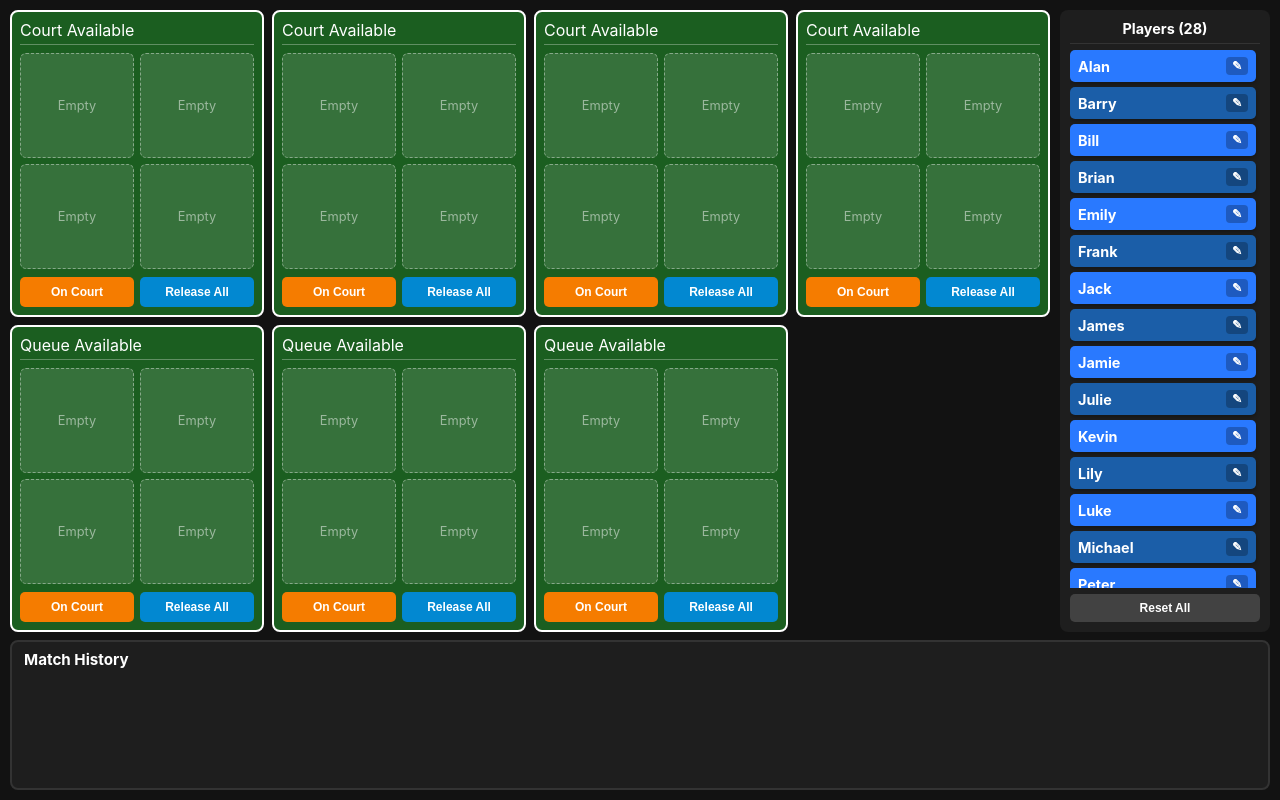
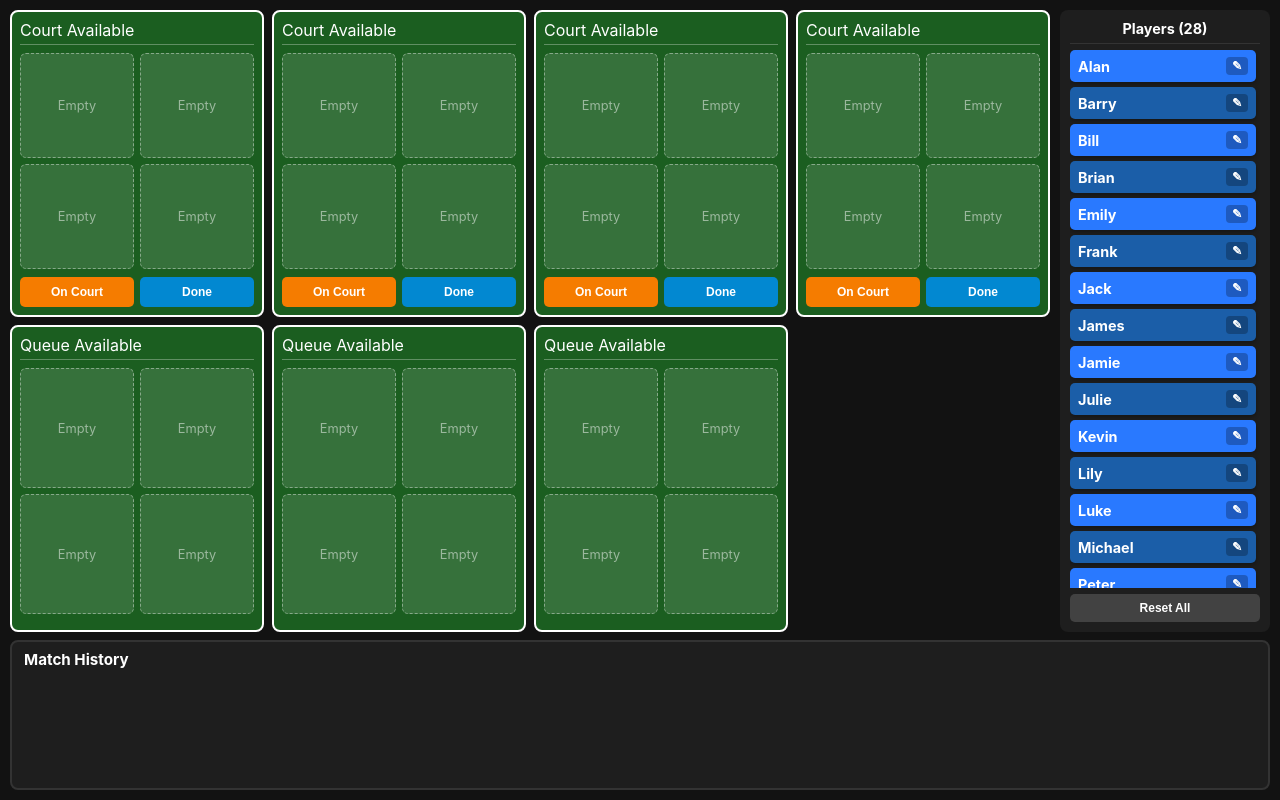
Before and after one commit to gojackgor-a11y/badminton, a plain HTML site: page index.html in a window 1280 px wide. Drawn offline with Linux system fonts and the light colour scheme.

Commit message:
Rename Release All to Done and remove controls from queue courts

```diff
--- a/index.html
+++ b/index.html
@@ -201,9 +201,14 @@
         if(playerId!==null){const playerCard=document.createElement('div');playerCard.className='player-card';const nameSpan=document.createElement('span');nameSpan.className='player-name-text';nameSpan.textContent=state.playerNames[playerId];playerCard.appendChild(nameSpan);if(!court.onCourt)setupPlayerInteractions(playerCard,{playerId:playerId,fromType:'court',courtId:court.id,slotIndex:idx},function(){releasePlayerFromCourt(court.id,idx);});slotEl.appendChild(playerCard);}else{slotEl.textContent='Empty';}
         slotsGrid.appendChild(slotEl);
       });
-      courtEl.appendChild(slotsGrid);const controls=document.createElement('div');controls.className='court-controls';
-      const btnOnCourt=document.createElement('button');btnOnCourt.className='btn-oncourt'+(court.onCourt?' active':'');btnOnCourt.textContent=court.onCourt?'In Progress':'On Court';btnOnCourt.onclick=function(){toggleOnCourt(court.id);};
-      const btnRelease=document.createElement('button');btnRelease.className='btn-release';btnRelease.textContent='Release All';btnRelease.onclick=function(){releaseAllFromCourt(court.id);};controls.appendChild(btnOnCourt);controls.appendChild(btnRelease);courtEl.appendChild(controls);courtsContainer.appendChild(courtEl);
+      courtEl.appendChild(slotsGrid);
+      if(courtIndex<4){
+        const controls=document.createElement('div');controls.className='court-controls';
+        const btnOnCourt=document.createElement('button');btnOnCourt.className='btn-oncourt'+(court.onCourt?' active':'');btnOnCourt.textContent=court.onCourt?'In Progress':'On Court';btnOnCourt.onclick=function(){toggleOnCourt(court.id);};
+        const btnDone=document.createElement('button');btnDone.className='btn-release';btnDone.textContent='Done';btnDone.onclick=function(){releaseAllFromCourt(court.id);};
+        controls.appendChild(btnOnCourt);controls.appendChild(btnDone);courtEl.appendChild(controls);
+      }
+      courtsContainer.appendChild(courtEl);
     });
     playersList.innerHTML='';
     const sortedBenchIds=state.benchIds.slice().sort(function(a,b){const nameA=String(state.playerNames[a]||''),nameB=String(state.playerNames[b]||'');return nameA.localeCompare(nameB,undefined,{sensitivity:'base'})||a-b;});
```
